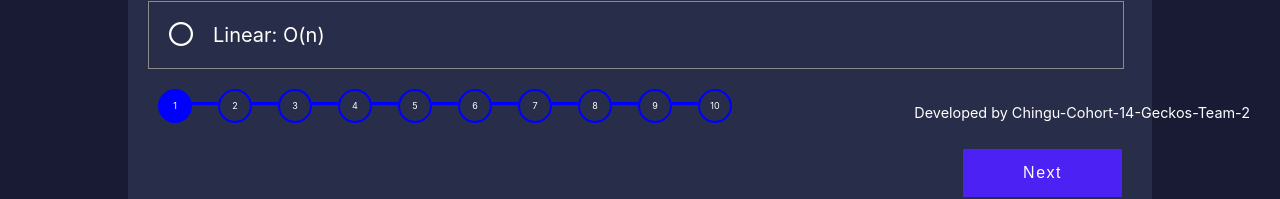
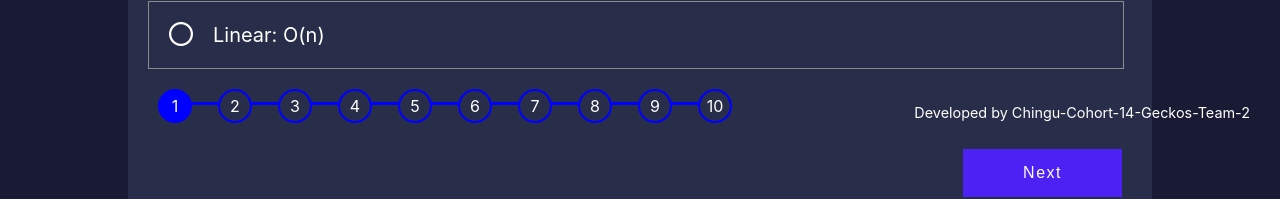
Before and after one commit to chingu-voyages/v14-geckos-team-02, a React (Create React App) app: page /quiz/1 in a window 1280 px wide. Shown: the part 660-859 px from the top of the page. Built offline with nearby package versions, Linux system fonts and the light colour scheme.

Commit message:
Modify ProgressBar.scss. Change text font size to 100%.

```diff
--- a/src/views/components/ProgressBar/ProgressBar.scss
+++ b/src/views/components/ProgressBar/ProgressBar.scss
@@ -23,7 +23,7 @@
   justify-content: center;
   align-items: center;
   text-align: center;
-  font-size: 9px;
+  font-size: 100%;
   color: white;
   border-radius: 50%;
   border: 2px solid blue;
```
